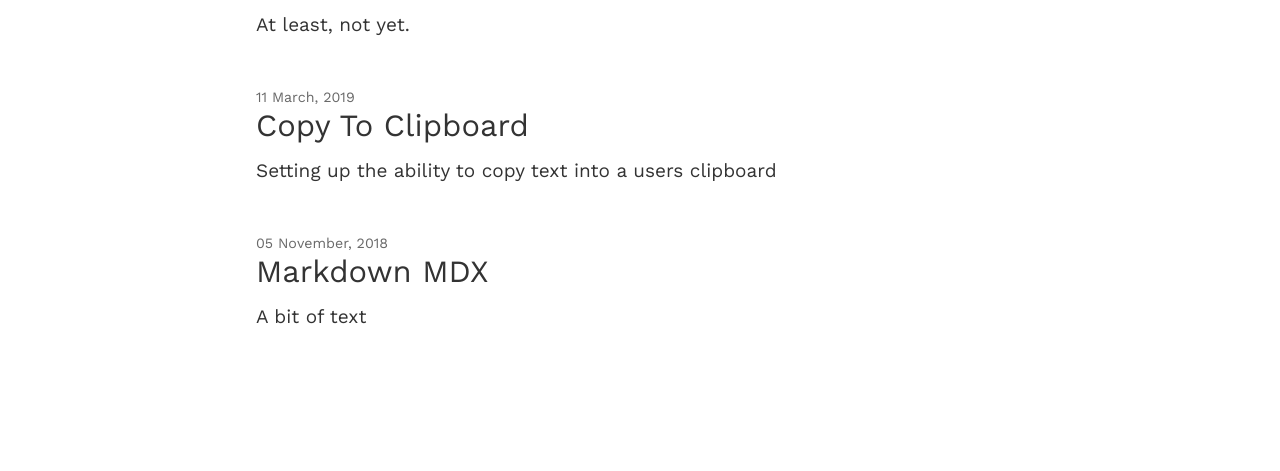
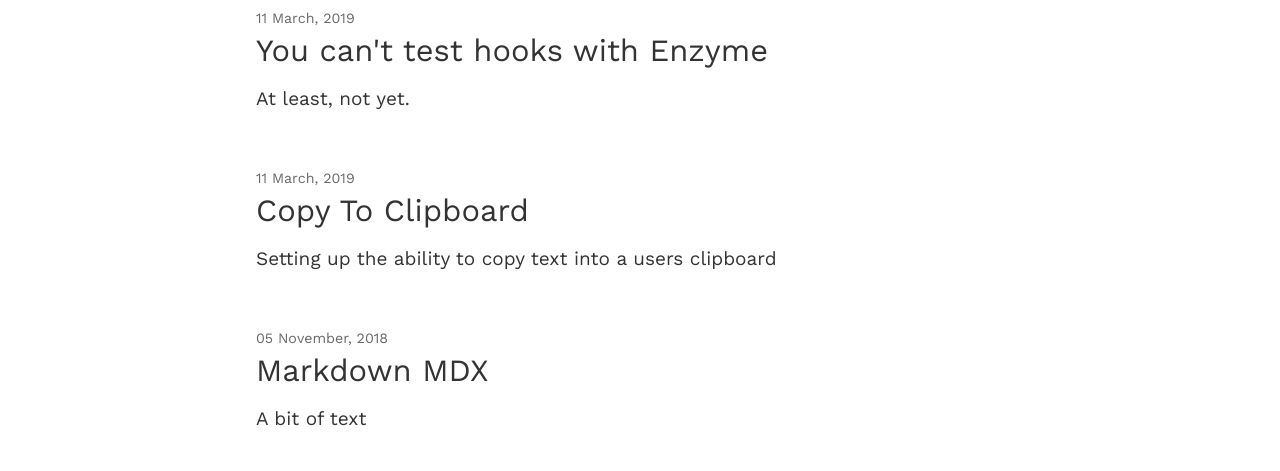
Before and after one commit to ChristienGuy/blog-2, a Gatsby site: page / in a window 1280 px wide. Shown: the part 761-1232 px from the top of the page. Before the commit the page ends 1125 px from the top, so only its background shows below. Built offline with nearby package versions, Linux system fonts and the light colour scheme; Gatsby itself is replaced by a stand-in of ours; some packages are replaced by stand-ins of ours.

Commit message:
Increase line-height on paragraphs. Add syntax highlighting

```diff
--- a/gatsby-config.js
+++ b/gatsby-config.js
@@ -43,7 +43,16 @@
         name: 'markdown-pages',
       },
     },
-    'gatsby-mdx',
+    {
+      resolve: 'gatsby-mdx',
+      options: {
+        gatsbyRemarkPlugins: [
+          {
+            resolve: 'gatsby-remark-prismjs',
+          },
+        ],
+      },
+    },
     'gatsby-plugin-styled-components',
     'gatsby-plugin-offline',
   ],
--- a/package.json
+++ b/package.json
@@ -36,9 +36,11 @@
     "gatsby-plugin-offline": "^2.1.0",
     "gatsby-plugin-react-helmet": "^3.0.12",
     "gatsby-plugin-styled-components": "^3.0.7",
-    "gatsby-plugin-typescript": "^2.0.13",
+    "gatsby-plugin-typescript": "^2.0.14",
+    "gatsby-remark-prismjs": "^3.2.9",
     "gatsby-source-filesystem": "^2.0.35",
     "gatsby-transformer-remark": "^2.3.12",
+    "prismjs": "^1.16.0",
     "react": "^16.8.6",
     "react-dom": "^16.8.6",
     "react-helmet": "^5.2.1",
--- a/src/components/GlobalStyle.tsx
+++ b/src/components/GlobalStyle.tsx
@@ -19,6 +19,7 @@
   -ms-text-size-adjust: 100%;
   -webkit-text-size-adjust: 100%;
   ${ fluidType(minVw, maxVw, minFontSize, maxFontSize) };
+  line-height: 1.6;
 }
 body {
   margin: 0;
@@ -578,6 +579,155 @@
 pre tt:after {
   content: "";
 }
+
+code[class*='language-'],
+pre[class*='language-'] {
+  color: #d6deeb;
+  font-family: Consolas, Monaco, 'Andale Mono', 'Ubuntu Mono', monospace;
+  text-align: left;
+  white-space: pre;
+  word-spacing: normal;
+  word-break: normal;
+  word-wrap: normal;
+  line-height: 1.5;
+
+  -moz-tab-size: 4;
+  -o-tab-size: 4;
+  tab-size: 4;
+
+  -webkit-hyphens: none;
+  -moz-hyphens: none;
+  -ms-hyphens: none;
+  hyphens: none;
+}
+
+pre[class*='language-']::-moz-selection,
+pre[class*='language-'] ::-moz-selection,
+code[class*='language-']::-moz-selection,
+code[class*='language-'] ::-moz-selection {
+  text-shadow: none;
+  background: #011627;
+}
+
+pre[class*='language-']::selection,
+pre[class*='language-'] ::selection,
+code[class*='language-']::selection,
+code[class*='language-'] ::selection {
+  text-shadow: none;
+  background: #011627;
+}
+
+@media print {
+  code[class*='language-'],
+  pre[class*='language-'] {
+    text-shadow: none;
+  }
+}
+
+/* Code blocks */
+pre {
+  padding: 1em;
+  margin: 0.5em 0;
+  overflow: auto;
+}
+
+:not(pre) > code,
+pre {
+  background: #011627;
+}
+
+:not(pre) > code {
+  padding: 0.1em;
+  border-radius: 0.3em;
+  white-space: normal;
+}
+
+.token.comment,
+.token.prolog,
+.token.cdata {
+  color: rgb(99, 119, 119);
+  font-style: italic;
+}
+
+.token.punctuation {
+  color: rgb(199, 146, 234);
+}
+
+.namespace {
+  color: rgb(178, 204, 214);
+}
+
+.token.deleted {
+  color: rgba(239, 83, 80, 0.56);
+  font-style: italic;
+}
+
+.token.symbol,
+.token.property {
+  color: rgb(128, 203, 196);
+}
+
+.token.tag,
+.token.operator,
+.token.keyword {
+  color: rgb(127, 219, 202);
+}
+
+.token.boolean {
+  color: rgb(255, 88, 116);
+}
+
+.token.number {
+  color: rgb(247, 140, 108);
+}
+
+.token.constant,
+.token.function,
+.token.builtin,
+.token.char {
+  color: rgb(130, 170, 255);
+}
+
+.token.selector,
+.token.doctype {
+  color: rgb(199, 146, 234);
+  font-style: italic;
+}
+
+.token.attr-name,
+.token.inserted {
+  color: rgb(173, 219, 103);
+  font-style: italic;
+}
+
+.token.string,
+.token.url,
+.token.entity,
+.language-css .token.string,
+.style .token.string {
+  color: rgb(173, 219, 103);
+}
+
+.token.class-name,
+.token.atrule,
+.token.attr-value {
+  color: rgb(255, 203, 139);
+}
+
+.token.regex,
+.token.important,
+.token.variable {
+  color: rgb(214, 222, 235);
+}
+
+.token.important,
+.token.bold {
+  font-weight: bold;
+}
+
+.token.italic {
+  font-style: italic;
+}
 `
 
 export default GlobalStyle
--- a/src/templates/BlogPostTemplate.tsx
+++ b/src/templates/BlogPostTemplate.tsx
@@ -30,7 +30,7 @@
 }
 
 export const pageQuery = graphql`
-  query($id: String!) {
+  query MDXBlogPostQuery($id: String!) {
     mdx(id: { eq: $id }) {
       id
       timeToRead
```
Also changed, not shown: 1 other file.
